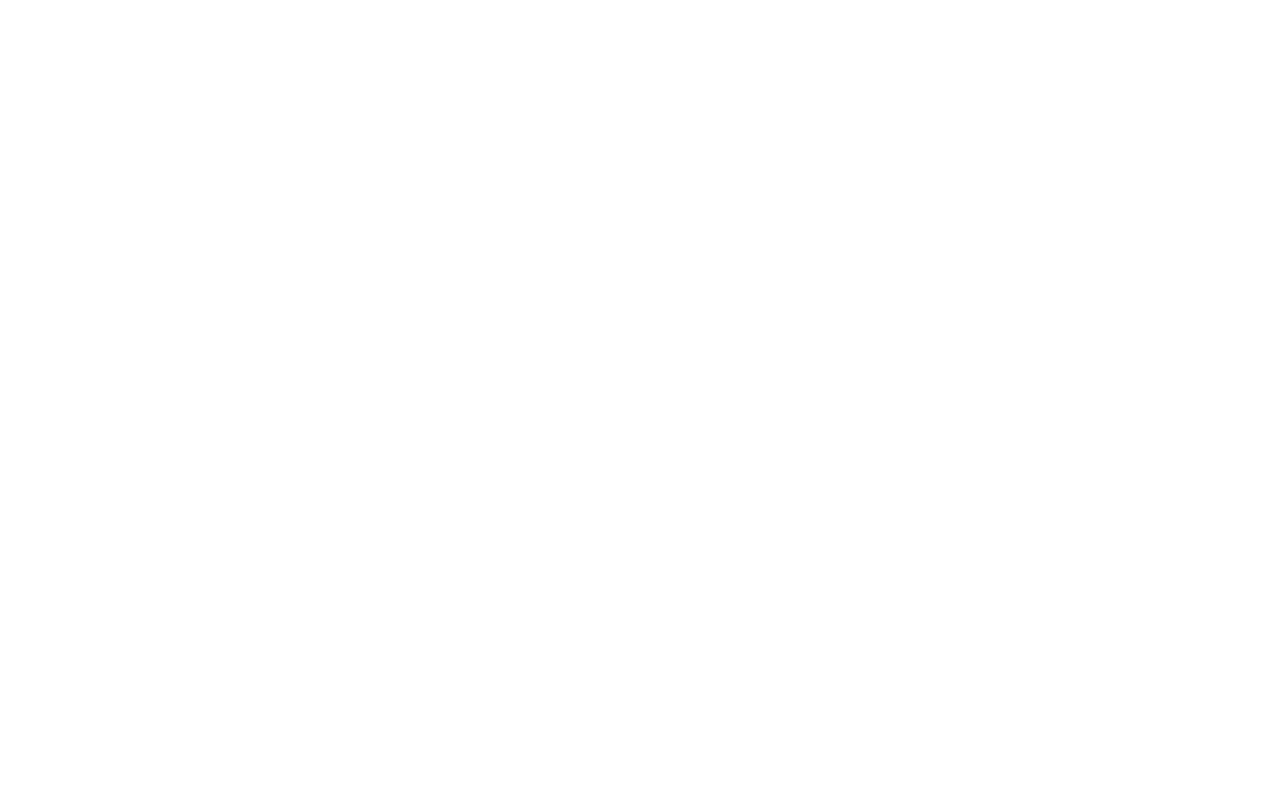
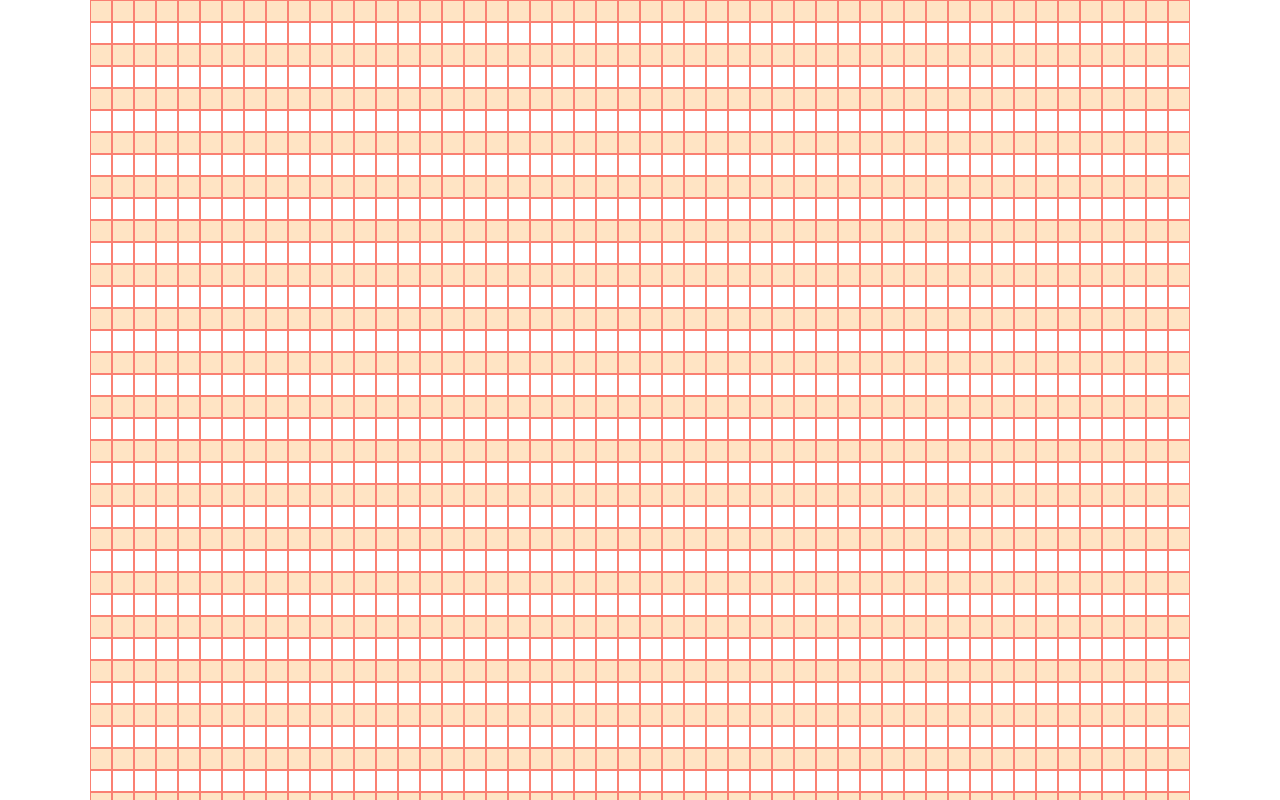
Before and after one commit to AndrewLosseff/react-grid-app, a React (Create React App) app: page / in a window 1280 px wide. Shown: the top 800 px of the page. Built offline with nearby package versions, Linux system fonts and the light colour scheme.

Commit message:
add base grid and some styles

```diff
--- a/src/App.js
+++ b/src/App.js
@@ -1,8 +1,8 @@
+import Grid from "./components/Grid"
+
 const App = () => {
   return (
-    <div>
-
-    </div>
+      <Grid />
   )
 }
 
--- /dev/null
+++ b/src/components/Cell/Cell.module.css
@@ -0,0 +1,8 @@
+.wrapper {
+    width: 20px;
+    height: 20px;
+    border: 1px solid salmon;
+    font-size: 1px;
+    text-align: center;
+    display: inline-block;
+}
--- /dev/null
+++ b/src/components/Cell/index.js
@@ -0,0 +1,11 @@
+import styles from './Cell.module.css'
+
+const Cell = ({cell}) => {
+    return (
+        <div className={styles.wrapper}>
+            {cell}
+        </div>
+    )
+}
+
+export default Cell
--- /dev/null
+++ b/src/components/Grid/Grid.module.css
@@ -0,0 +1,13 @@
+.wrapper {
+    width: max-content;
+    margin: auto;
+}
+
+.wrapper > div {
+    display: flex;
+    justify-content: center;
+}
+
+.wrapper > div:nth-child(odd) {
+    background-color: bisque;
+}
--- /dev/null
+++ b/src/components/Grid/index.js
@@ -0,0 +1,25 @@
+import React, { useState } from 'react'
+import styles from './Grid.module.css'
+import { BASE_GRID } from '../../helpers/consts'
+import Row from '../Row'
+
+
+
+const Grid = () => {
+
+    const [grid, setGrid] = useState(BASE_GRID)
+
+    return (
+        <div className={styles.wrapper}>
+            {grid.map((row, rowIndex) => (
+                <Row
+                    key={rowIndex}
+                    indrowIndexex={rowIndex}
+                    row={row}
+                />
+            ))}
+        </div>
+    )
+}
+
+export default Grid
--- /dev/null
+++ b/src/components/Row/index.js
@@ -0,0 +1,16 @@
+import Cell from "../Cell"
+
+const Row = ({row, rowIndex}) => {
+    return (
+        <div>
+           {row.map((cell, cellIndex) => (
+               <Cell
+                    key={cellIndex}
+                    cell={cell}
+               />
+           ))}
+        </div>
+    )
+}
+
+export default Row
--- /dev/null
+++ b/src/helpers/consts.js
@@ -0,0 +1,4 @@
+export const GRID_SIZE = 50;
+export const FIBONACCI_NUMBERS = [0, 1, 1, 2, 3, 5, 8, 13, 21, 34]
+
+export const BASE_GRID = new Array(GRID_SIZE).fill(new Array(GRID_SIZE).fill())
```
Also changed, not shown: src/index.css (line endings or trailing spaces).
